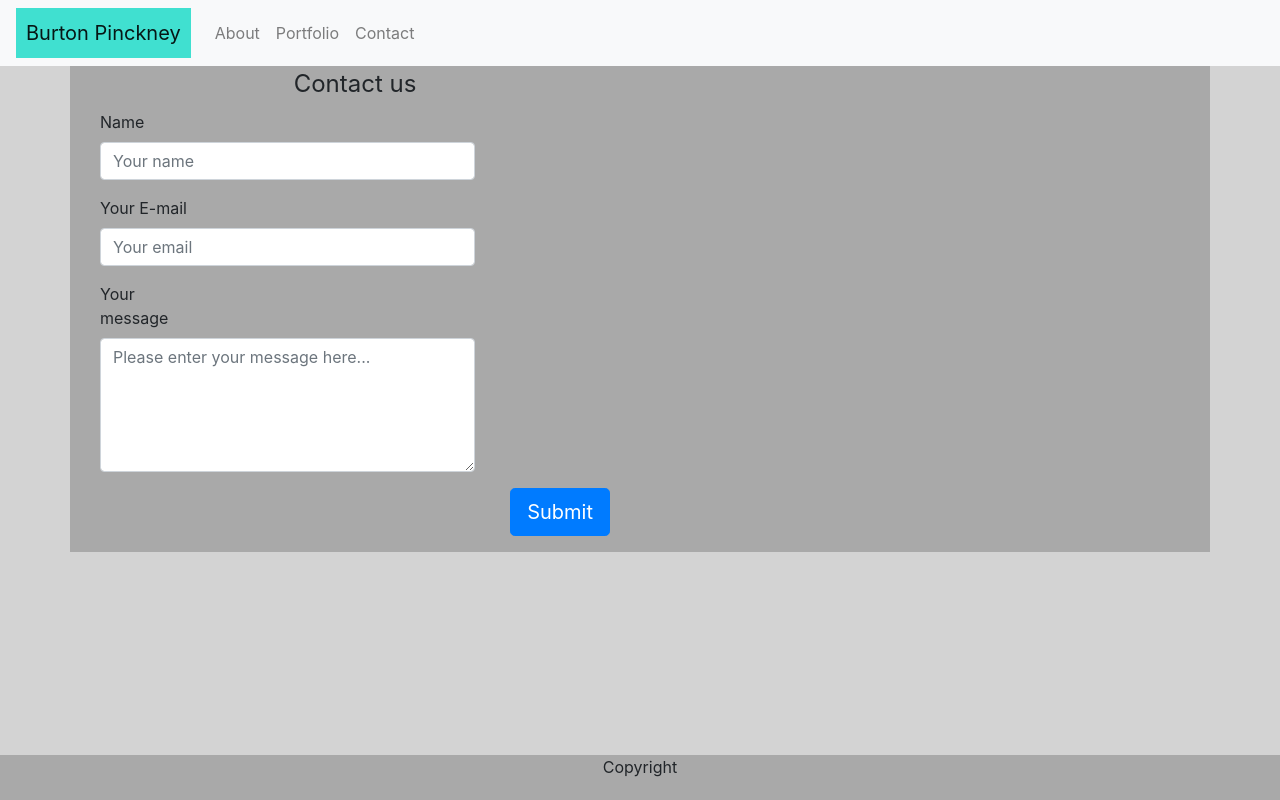
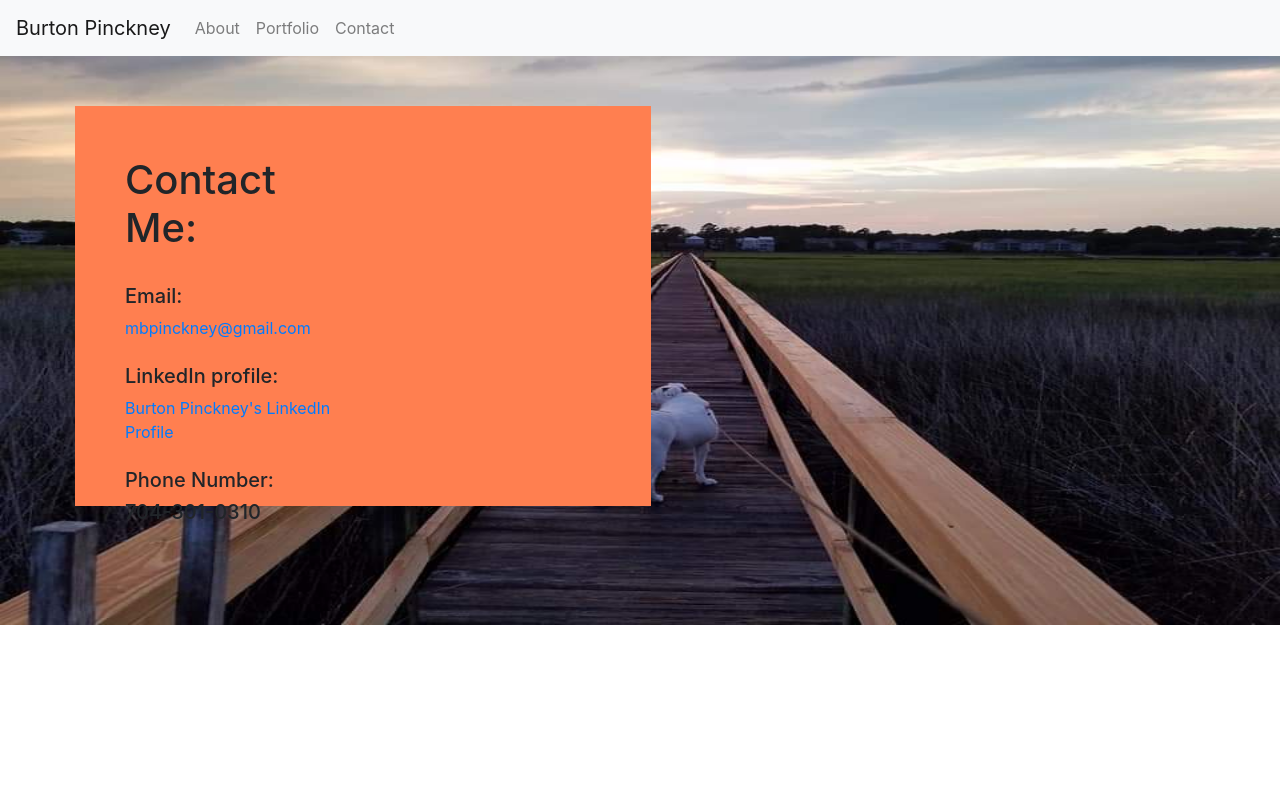
Before and after one commit to Burtonpinckney/Bootstrap-Portfolio, a plain HTML site: page contact.html in a window 1280 px wide. Drawn offline with nearby package versions, Linux system fonts and the light colour scheme.

Commit message:
Updated info on Contact page

```diff
--- /dev/null
+++ b/contact.css
@@ -0,0 +1,15 @@
+.container {
+    background-color: coral;
+    height: 400px;
+    padding: 50px;
+    margin: 15px;
+    margin-left: 75px;
+    margin-top: 50px;
+    width: 45%;
+}
+
+body {
+    background-image: url(Images/MarshLucky.jpg);
+    background-repeat: no-repeat;
+    background-size: 100% 120%;
+}
--- a/contact.html
+++ b/contact.html
@@ -8,7 +8,9 @@
   <title>Document</title>
   <link rel="stylesheet" href="https://stackpath.bootstrapcdn.com/bootstrap/4.3.1/css/bootstrap.min.css"
     integrity="sha384-ggOyR0iXCbMQv3Xipma34MD+dH/1fQ784/j6cY/iJTQUOhcWr7x9JvoRxT2MZw1T" crossorigin="anonymous">
-  <link rel="stylesheet" href="style.css">
+  <link rel="stylesheet" href="contact.css">
+
+
 
 </head>
 
@@ -46,53 +48,24 @@
       <div class="col-md-6 col-md-offset-3">
         <div class="well well-sm">
           <form class="form-horizontal" action="" method="post">
-            <fieldset>
-              <legend class="text-center">Contact us</legend>
-
-              <!-- Name input-->
-              <div class="form-group">
-                <label class="col-md-3 control-label" for="name">Name</label>
-                <div class="col-md-9">
-                  <input id="name" name="name" type="text" placeholder="Your name" class="form-control">
-                </div>
-              </div>
-
-              <!-- Email input-->
-              <div class="form-group">
-                <label class="col-md-3 control-label" for="email">Your E-mail</label>
-                <div class="col-md-9">
-                  <input id="email" name="email" type="text" placeholder="Your email" class="form-control">
-                </div>
-              </div>
-
-              <!-- Message body -->
-              <div class="form-group">
-                <label class="col-md-3 control-label" for="message">Your message</label>
-                <div class="col-md-9">
-                  <textarea class="form-control" id="message" name="message"
-                    placeholder="Please enter your message here..." rows="5"></textarea>
-                </div>
-              </div>
-
-              <!-- Form actions -->
-              <div class="form-group">
-                <div class="col-md-12 text-right">
-                  <button type="submit" class="btn btn-primary btn-lg">Submit</button>
-                </div>
-              </div>
-            </fieldset>
+              <h1>Contact Me:</h1>
+              <br>
+              <h5>Email:</h5>
+              <a href="mailto:mbpinckney@gmail.com">mbpinckney@gmail.com</a>
+              <br>
+              <br>
+              <h5>LinkedIn profile:</h5>
+              <a href="https://www.linkedin.com/in/burton-pinckney-70731b193/">Burton Pinckney's LinkedIn Profile</a>
+              <br>
+              <br>
+              <h5>Phone Number:</h5>
+              <h5>704-301-0310</h5>
           </form>
         </div>
       </div>
     </div>
   </div>
 
-  <div>
-    <footer class="footer">
-      <f>Copyright</f>
-    </footer>
-  </div>
-
 </body>
 
 </html>
--- a/portfolio.css
+++ b/portfolio.css
@@ -1,6 +1,7 @@
 body {
     background-image: url(Images/MarshLucky.jpg);
-    width: 100%;
+    background-repeat: no-repeat;
+    background-size: 100% 120%;
 }
 
 .navbar-brand {
```
Also changed, not shown: index.html (line endings or trailing spaces).
